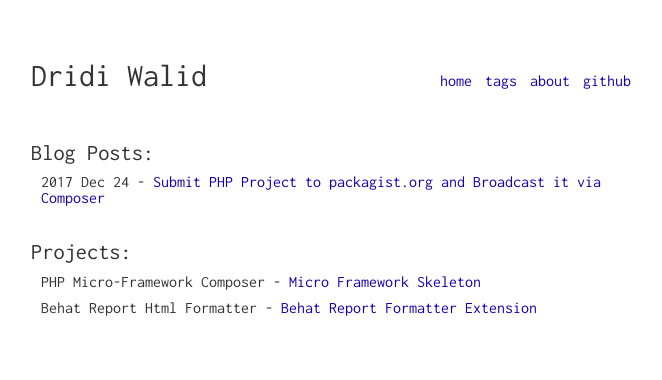
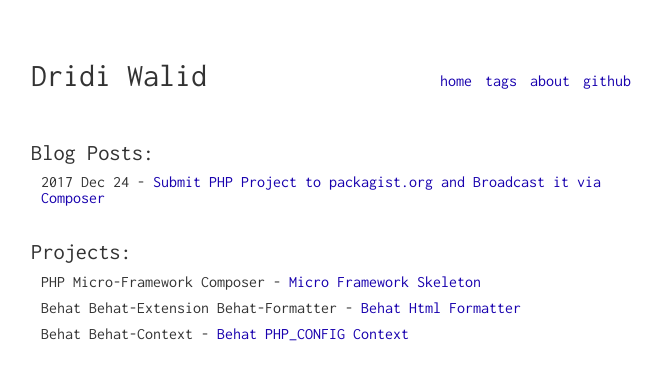
Before and after one commit to Heru-Luin/dridi-walid.github.io, a Jekyll site: the page built from index.html, in a window 1280 px wide. Shown: the top 380 px of the page, without its empty margins (309-971 px from the left). Built offline with Jekyll 4.4.1, drawn with Linux system fonts in a browser that asks for light colours.

```diff
--- a/_data/projects.yml
+++ b/_data/projects.yml
@@ -1,7 +1,11 @@
 - name: Micro Framework Skeleton
-  url: https://github.com/dridi-walid/micro-framework-skeleton
+  url: https://packagist.org/packages/dridi-walid/micro-framework-skeleton
   tag: PHP Micro-Framework Composer
 
-- name: Behat Report Formatter Extension
-  url: https://github.com/dridi-walid/behat-report-formatter-extension
-  tag: Behat Report Html Formatter
+- name: Behat Html Formatter
+  url: https://packagist.org/packages/dridi-walid/behat-html-formatter
+  tag: Behat Behat-Extension Behat-Formatter
+
+- name: Behat PHP_CONFIG Context
+  url: https://packagist.org/packages/dridi-walid/behat-php_config-context
+  tag: Behat Behat-Context
```
Also changed, not shown: _posts/2017-12-24-submit-php-project-to-packagist.org-and-broadcast-it-via-composer.md (+3 -1 lines), me/index.md (+29 -1 lines), 3 other files.
